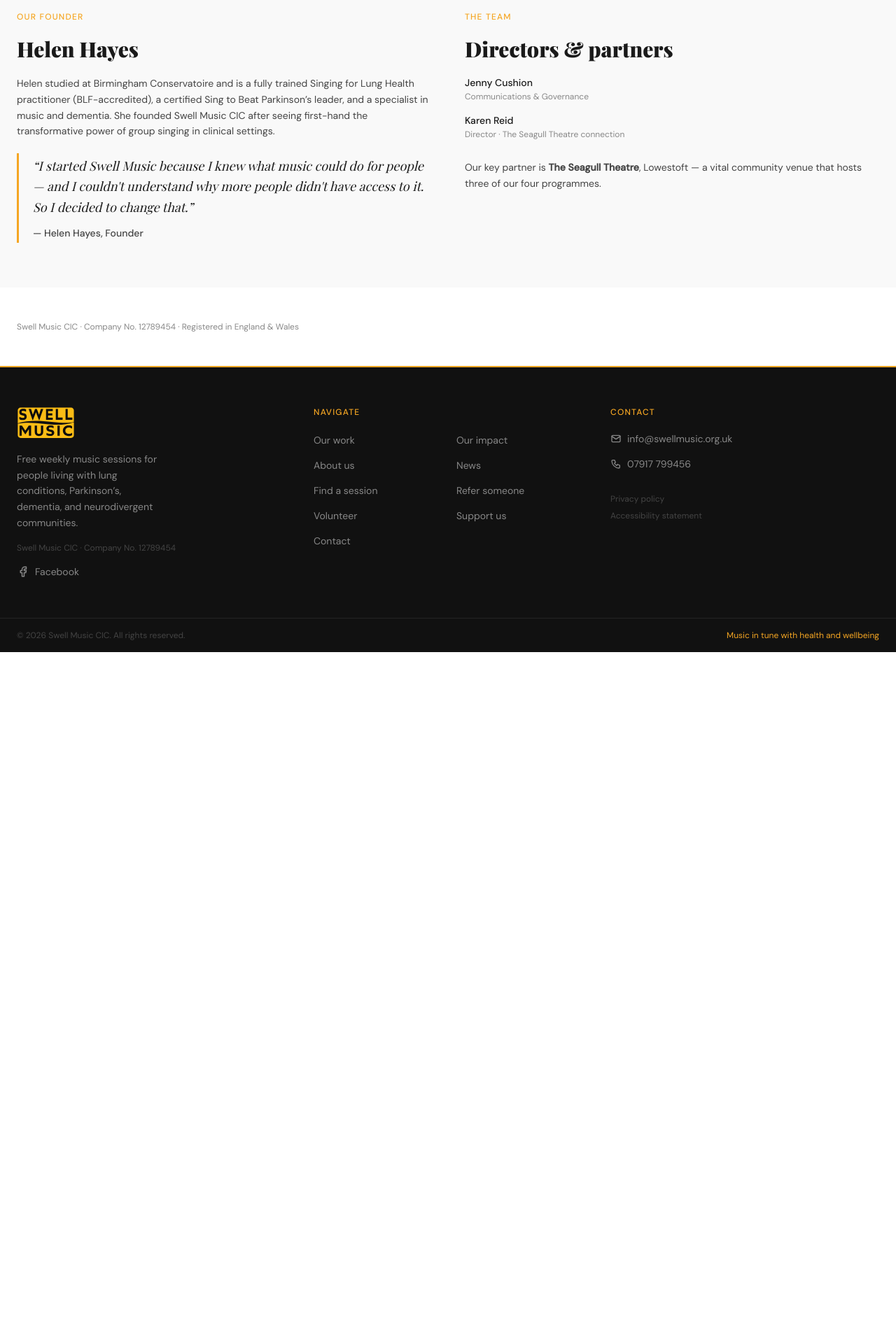
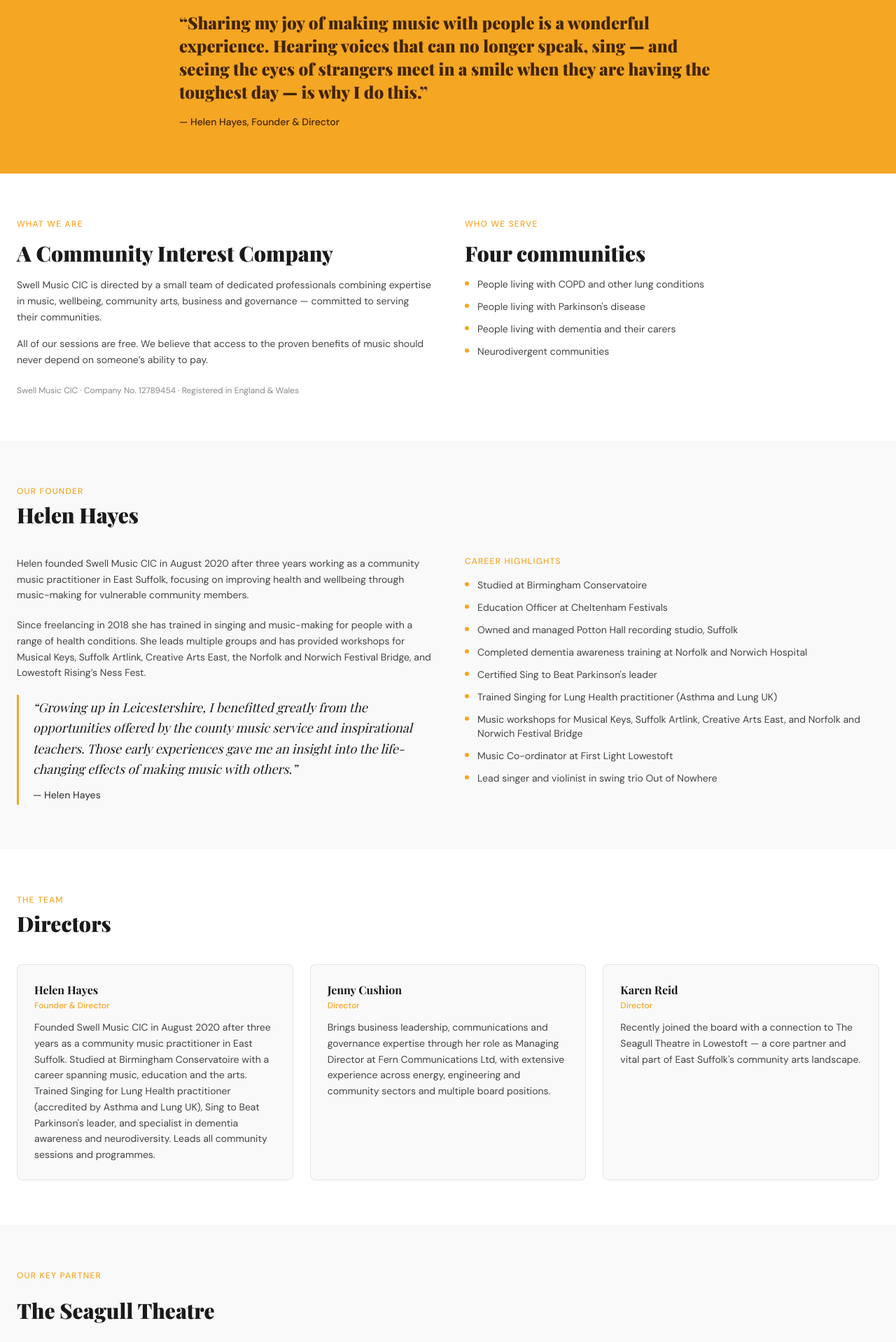
Before and after one commit to amjbarnesy/swell-music, a Next.js app: page /about in a window 1280 px wide. Shown: the part 480-2398 px from the top of the page at 70% size. Before the commit the page ends 1412 px from the top, so only its background shows below. Built offline with nearby package versions, Linux system fonts and the light colour scheme; no server answers.

Commit message:
About page: full content from existing site, new layout

```diff
--- a/app/about/page.tsx
+++ b/app/about/page.tsx
@@ -5,25 +5,62 @@
 import HighlightHeading from "@/components/ui/HighlightHeading";
 import type { Metadata } from "next";
 
-export const revalidate = 3600;
+export const revalidate = 60;
 
 export const metadata: Metadata = {
   title: "About Us — Swell Music CIC",
-  description: "Meet the team behind Swell Music CIC.",
+  description:
+    "Meet the team behind Swell Music CIC — a Community Interest Company bringing free music sessions to people across Suffolk and Norfolk.",
 };
 
 const FALLBACK = {
   eyebrow: "Who we are",
   heading: "About Swell Music CIC",
   highlightWord: null,
-  subheading: "Swell Music CIC is a Community Interest Company founded in 2020 and based in East Suffolk. We run free weekly music sessions for people living with lung conditions, Parkinson's disease, dementia, and neurodivergent communities across Suffolk and Norfolk.",
+  subheading:
+    "Swell Music CIC is a Community Interest Company founded in 2020 and based in East Suffolk. We run free weekly music sessions for people living with lung conditions, Parkinson's disease, dementia, and neurodivergent communities across Suffolk and Norfolk.",
 };
 
+const team = [
+  {
+    name: "Helen Hayes",
+    role: "Founder & Director",
+    bio: "Founded Swell Music CIC in August 2020 after three years as a community music practitioner in East Suffolk. Studied at Birmingham Conservatoire with a career spanning music, education and the arts. Trained Singing for Lung Health practitioner (accredited by Asthma and Lung UK), Sing to Beat Parkinson's leader, and specialist in dementia awareness and neurodiversity. Leads all community sessions and programmes.",
+  },
+  {
+    name: "Jenny Cushion",
+    role: "Director",
+    bio: "Brings business leadership, communications and governance expertise through her role as Managing Director at Fern Communications Ltd, with extensive experience across energy, engineering and community sectors and multiple board positions.",
+  },
+  {
+    name: "Karen Reid",
+    role: "Director",
+    bio: "Recently joined the board with a connection to The Seagull Theatre in Lowestoft — a core partner and vital part of East Suffolk's community arts landscape.",
+  },
+];
+
+const hellenCareer = [
+  "Studied at Birmingham Conservatoire",
+  "Education Officer at Cheltenham Festivals",
+  "Owned and managed Potton Hall recording studio, Suffolk",
+  "Completed dementia awareness training at Norfolk and Norwich Hospital",
+  "Certified Sing to Beat Parkinson's leader",
+  "Trained Singing for Lung Health practitioner (Asthma and Lung UK)",
+  "Music workshops for Musical Keys, Suffolk Artlink, Creative Arts East, and Norfolk and Norwich Festival Bridge",
+  "Music Co-ordinator at First Light Lowestoft",
+  "Lead singer and violinist in swing trio Out of Nowhere",
+];
+
 export default async function AboutPage() {
-  const header = await sanityFetch<typeof FALLBACK>({ query: PAGE_HEADER_QUERY, params: { page: "about" } }) ?? FALLBACK;
+  const header =
+    (await sanityFetch<typeof FALLBACK>({
+      query: PAGE_HEADER_QUERY,
+      params: { page: "about" },
+    })) ?? FALLBACK;
 
   return (
     <>
+      {/* Hero */}
       <section style={{ backgroundColor: "#1a1a1a" }} className="py-20 px-6">
         <div className="max-w-7xl mx-auto flex flex-col gap-5">
           {header.eyebrow && <SectionLabel>{header.eyebrow}</SectionLabel>}
@@ -35,48 +72,182 @@
             style={{ fontFamily: "var(--font-display)", color: "#ffffff" }}
           />
           {header.subheading && (
-            <p className="text-base leading-relaxed max-w-2xl" style={{ color: "#888888" }}>{header.subheading}</p>
+            <p className="text-base leading-relaxed max-w-2xl" style={{ color: "#888888" }}>
+              {header.subheading}
+            </p>
           )}
         </div>
       </section>
 
-      <section className="py-16 px-6" style={{ backgroundColor: "#f9f9f9" }}>
-        <div className="max-w-7xl mx-auto grid grid-cols-1 md:grid-cols-2 gap-12">
-          <div className="flex flex-col gap-5">
-            <SectionLabel>Our founder</SectionLabel>
-            <h2 className="text-3xl font-black" style={{ fontFamily: "var(--font-display)", color: "#1a1a1a" }}>Helen Hayes</h2>
+      {/* Opening quote */}
+      <section className="py-16 px-6" style={{ backgroundColor: "#F5A623" }}>
+        <div className="max-w-3xl mx-auto">
+          <blockquote>
+            <p
+              className="text-xl sm:text-2xl font-black leading-snug mb-4"
+              style={{ fontFamily: "var(--font-display)", color: "#412402" }}
+            >
+              &ldquo;Sharing my joy of making music with people is a wonderful experience.
+              Hearing voices that can no longer speak, sing — and seeing the eyes of strangers
+              meet in a smile when they are having the toughest day — is why I do this.&rdquo;
+            </p>
+            <footer className="text-sm font-medium" style={{ color: "#412402" }}>
+              — Helen Hayes, Founder &amp; Director
+            </footer>
+          </blockquote>
+        </div>
+      </section>
+
+      {/* What we are */}
+      <section className="py-16 px-6" style={{ backgroundColor: "#ffffff" }}>
+        <div className="max-w-7xl mx-auto grid grid-cols-1 md:grid-cols-2 gap-12 items-start">
+          <div className="flex flex-col gap-4">
+            <SectionLabel>What we are</SectionLabel>
+            <h2
+              className="text-3xl font-black"
+              style={{ fontFamily: "var(--font-display)", color: "#1a1a1a" }}
+            >
+              A Community Interest Company
+            </h2>
             <p className="text-sm leading-relaxed" style={{ color: "#444444" }}>
-              Helen studied at Birmingham Conservatoire and is a fully trained Singing for Lung Health practitioner (BLF-accredited), a certified Sing to Beat Parkinson&rsquo;s leader, and a specialist in music and dementia. She founded Swell Music CIC after seeing first-hand the transformative power of group singing in clinical settings.
+              Swell Music CIC is directed by a small team of dedicated professionals combining
+              expertise in music, wellbeing, community arts, business and governance — committed
+              to serving their communities.
             </p>
-            <QuoteBlock
-              quote="I started Swell Music because I knew what music could do for people — and I couldn't understand why more people didn't have access to it. So I decided to change that."
-              attribution="Helen Hayes, Founder"
-            />
+            <p className="text-sm leading-relaxed" style={{ color: "#444444" }}>
+              All of our sessions are free. We believe that access to the proven benefits of
+              music should never depend on someone&rsquo;s ability to pay.
+            </p>
+            <p className="text-xs mt-2" style={{ color: "#888888" }}>
+              Swell Music CIC · Company No. 12789454 · Registered in England &amp; Wales
+            </p>
           </div>
-          <div className="flex flex-col gap-5">
-            <SectionLabel>The team</SectionLabel>
-            <h2 className="text-3xl font-black" style={{ fontFamily: "var(--font-display)", color: "#1a1a1a" }}>Directors &amp; partners</h2>
-            <div className="flex flex-col gap-4">
+          <div className="flex flex-col gap-4">
+            <SectionLabel>Who we serve</SectionLabel>
+            <h2
+              className="text-3xl font-black"
+              style={{ fontFamily: "var(--font-display)", color: "#1a1a1a" }}
+            >
+              Four communities
+            </h2>
+            <ul className="flex flex-col gap-3">
               {[
-                { name: "Jenny Cushion", role: "Communications & Governance" },
-                { name: "Karen Reid",    role: "Director · The Seagull Theatre connection" },
-              ].map((p) => (
-                <div key={p.name} className="flex flex-col gap-0.5">
-                  <p className="text-sm font-medium" style={{ color: "#1a1a1a" }}>{p.name}</p>
-                  <p className="text-xs" style={{ color: "#888888" }}>{p.role}</p>
-                </div>
+                "People living with COPD and other lung conditions",
+                "People living with Parkinson's disease",
+                "People living with dementia and their carers",
+                "Neurodivergent communities",
+              ].map((item) => (
+                <li key={item} className="flex items-start gap-3 text-sm" style={{ color: "#444444" }}>
+                  <span className="mt-1.5 w-1.5 h-1.5 rounded-full shrink-0" style={{ backgroundColor: "#F5A623" }} />
+                  {item}
+                </li>
               ))}
-            </div>
-            <p className="text-sm leading-relaxed mt-2" style={{ color: "#444444" }}>
-              Our key partner is <strong>The Seagull Theatre</strong>, Lowestoft — a vital community venue that hosts three of our four programmes.
-            </p>
+            </ul>
           </div>
         </div>
       </section>
 
-      <section className="py-12 px-6" style={{ backgroundColor: "#ffffff" }}>
-        <div className="max-w-7xl mx-auto">
-          <p className="text-xs" style={{ color: "#888888" }}>Swell Music CIC · Company No. 12789454 · Registered in England &amp; Wales</p>
+      {/* Helen bio */}
+      <section className="py-16 px-6" style={{ backgroundColor: "#f9f9f9" }}>
+        <div className="max-w-7xl mx-auto flex flex-col gap-10">
+          <div className="flex flex-col gap-2">
+            <SectionLabel>Our founder</SectionLabel>
+            <h2
+              className="text-3xl font-black"
+              style={{ fontFamily: "var(--font-display)", color: "#1a1a1a" }}
+            >
+              Helen Hayes
+            </h2>
+          </div>
+          <div className="grid grid-cols-1 md:grid-cols-2 gap-12 items-start">
+            <div className="flex flex-col gap-5">
+              <p className="text-sm leading-relaxed" style={{ color: "#444444" }}>
+                Helen founded Swell Music CIC in August 2020 after three years working as a
+                community music practitioner in East Suffolk, focusing on improving health and
+                wellbeing through music-making for vulnerable community members.
+              </p>
+              <p className="text-sm leading-relaxed" style={{ color: "#444444" }}>
+                Since freelancing in 2018 she has trained in singing and music-making for people
+                with a range of health conditions. She leads multiple groups and has provided
+                workshops for Musical Keys, Suffolk Artlink, Creative Arts East, the Norfolk and
+                Norwich Festival Bridge, and Lowestoft Rising&rsquo;s Ness Fest.
+              </p>
+              <QuoteBlock
+                quote="Growing up in Leicestershire, I benefitted greatly from the opportunities offered by the county music service and inspirational teachers. Those early experiences gave me an insight into the life-changing effects of making music with others."
+                attribution="Helen Hayes"
+              />
+            </div>
+            <div className="flex flex-col gap-4">
+              <p className="text-xs font-medium tracking-widest uppercase" style={{ color: "#F5A623" }}>
+                Career highlights
+              </p>
+              <ul className="flex flex-col gap-3">
+                {hellenCareer.map((item) => (
+                  <li key={item} className="flex items-start gap-3 text-sm" style={{ color: "#444444" }}>
+                    <span className="mt-1.5 w-1.5 h-1.5 rounded-full shrink-0" style={{ backgroundColor: "#F5A623" }} />
+                    {item}
+                  </li>
+                ))}
+              </ul>
+            </div>
+          </div>
+        </div>
+      </section>
+
+      {/* Team */}
+      <section className="py-16 px-6" style={{ backgroundColor: "#ffffff" }}>
+        <div className="max-w-7xl mx-auto flex flex-col gap-10">
+          <div className="flex flex-col gap-2">
+            <SectionLabel>The team</SectionLabel>
+            <h2
+              className="text-3xl font-black"
+              style={{ fontFamily: "var(--font-display)", color: "#1a1a1a" }}
+            >
+              Directors
+            </h2>
+          </div>
+          <div className="grid grid-cols-1 sm:grid-cols-3 gap-6">
+            {team.map((person) => (
+              <div
+                key={person.name}
+                className="flex flex-col gap-3 p-6 rounded-lg"
+                style={{ border: "1px solid rgba(0,0,0,0.08)", backgroundColor: "#f9f9f9" }}
+              >
+                <div className="flex flex-col gap-0.5">
+                  <p
+                    className="text-base font-bold"
+                    style={{ fontFamily: "var(--font-display)", color: "#1a1a1a" }}
+                  >
+                    {person.name}
+                  </p>
+                  <p className="text-xs font-medium" style={{ color: "#F5A623" }}>
+                    {person.role}
+                  </p>
+                </div>
+                <p className="text-sm leading-relaxed" style={{ color: "#444444" }}>
+                  {person.bio}
+                </p>
+              </div>
+            ))}
+          </div>
+        </div>
+      </section>
+
+      {/* Partners */}
+      <section className="py-16 px-6" style={{ backgroundColor: "#f9f9f9" }}>
+        <div className="max-w-7xl mx-auto flex flex-col gap-6">
+          <SectionLabel>Our key partner</SectionLabel>
+          <h2
+            className="text-3xl font-black"
+            style={{ fontFamily: "var(--font-display)", color: "#1a1a1a" }}
+          >
+            The Seagull Theatre
+          </h2>
+          <p className="text-sm leading-relaxed max-w-2xl" style={{ color: "#444444" }}>
+            Based in Lowestoft, The Seagull Theatre is a vital part of East Suffolk&rsquo;s
+            community arts landscape and a core partner for Swell Music. Three of our four
+            programmes are hosted at The Seagull, making it central to everything we do.
+          </p>
         </div>
       </section>
     </>
```
